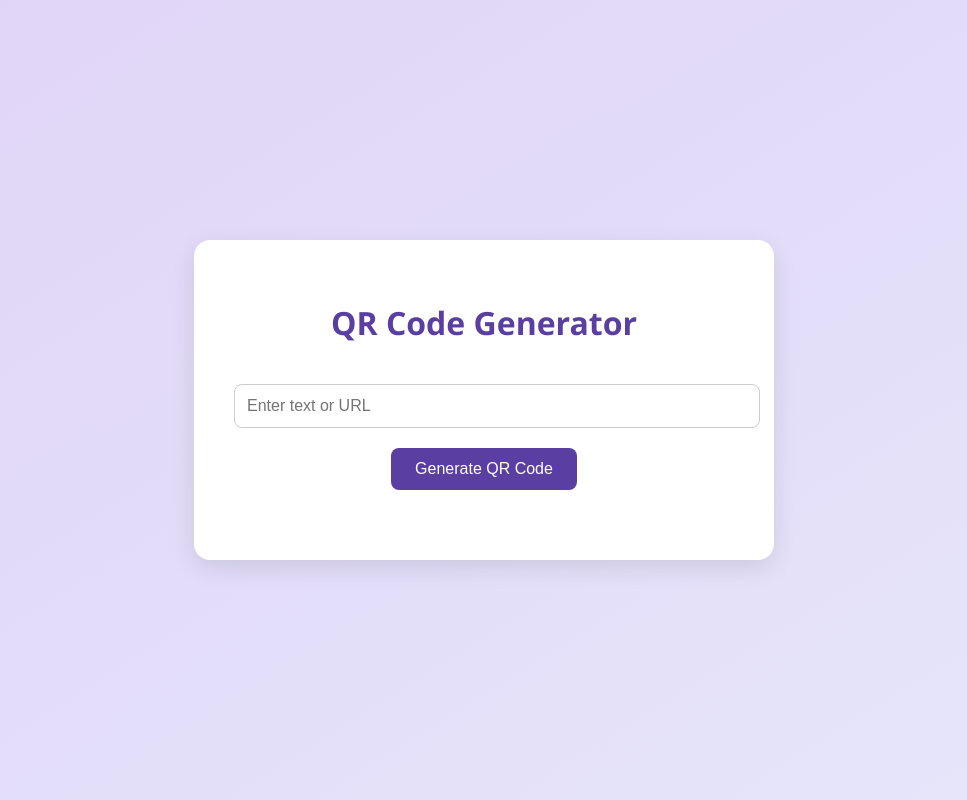
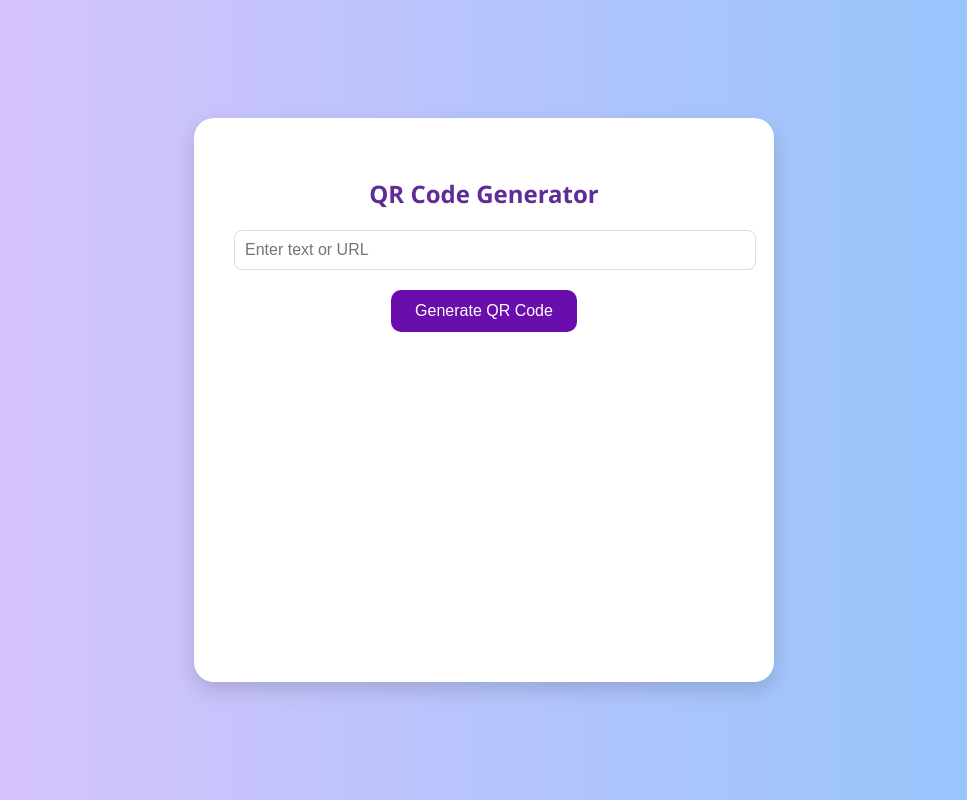
Before and after one commit to mayurdesai805/Qr-code-generator, a plain HTML site: page index.html in a window 1280 px wide. Shown: the whole page, without its empty margins (156-1123 px from the left). Drawn offline with Linux system fonts and the light colour scheme.

Commit message:
Update index.html

```diff
--- a/index.html
+++ b/index.html
@@ -1,78 +1,96 @@
 <!DOCTYPE html>
 <html lang="en">
 <head>
-  <meta charset="UTF-8">
-  <meta name="viewport" content="width=device-width, initial-scale=1.0">
+  <meta charset="UTF-8" />
+  <meta name="viewport" content="width=device-width, initial-scale=1.0"/>
   <title>QR Code Generator</title>
   <style>
     body {
-      background: linear-gradient(to bottom right, #e0d4f7, #e6e6fa);
-      font-family: 'Segoe UI', Tahoma, Geneva, Verdana, sans-serif;
+      font-family: 'Segoe UI', sans-serif;
+      background: linear-gradient(to right, #e0c3fc, #8ec5fc);
       display: flex;
       justify-content: center;
       align-items: center;
       height: 100vh;
       margin: 0;
     }
+
     .container {
-      background-color: white;
+      background: white;
       padding: 40px;
-      border-radius: 16px;
-      box-shadow: 0 8px 24px rgba(0, 0, 0, 0.1);
+      border-radius: 20px;
+      box-shadow: 0 8px 20px rgba(0, 0, 0, 0.15);
+      text-align: center;
       width: 90%;
       max-width: 500px;
-      text-align: center;
     }
-    h1 {
-      color: #5a3ea1;
+
+    h2 {
+      color: #5e2b97;
       margin-bottom: 20px;
     }
-    input[type="text"] {
+
+    input {
       width: 100%;
-      padding: 12px;
-      margin: 20px 0;
+      padding: 10px;
+      font-size: 16px;
+      border: 1px solid #ddd;
       border-radius: 8px;
-      border: 1px solid #ccc;
-      font-size: 16px;
+      margin-bottom: 20px;
     }
+
     button {
-      background-color: #5a3ea1;
+      background-color: #6a0dad;
       color: white;
       padding: 12px 24px;
       border: none;
-      border-radius: 8px;
+      border-radius: 10px;
+      cursor: pointer;
       font-size: 16px;
-      cursor: pointer;
+      transition: background-color 0.3s;
     }
+
     button:hover {
-      background-color: #4b3290;
+      background-color: #5701a6;
     }
+
     #qrCode {
       margin-top: 30px;
+      display: flex;
+      justify-content: center;
+      align-items: center;
+      min-height: 280px;
     }
   </style>
 </head>
 <body>
   <div class="container">
-    <h1>QR Code Generator</h1>
-    <input type="text" id="text" placeholder="Enter text or URL">
+    <h2>QR Code Generator</h2>
+    <input type="text" id="text" placeholder="Enter text or URL" />
+    <br />
     <button onclick="generateQRCode()">Generate QR Code</button>
     <div id="qrCode"></div>
   </div>
 
-  <script src="https://cdnjs.cloudflare.com/ajax/libs/qrious/4.0.2/qrious.min.js"></script>
+  <script src="https://cdn.jsdelivr.net/npm/qrious@4.0.2/dist/qrious.min.js"></script>
   <script>
     function generateQRCode() {
-      var text = document.getElementById("text").value;
-      if (!text.trim()) {
-        alert("Please enter some text or URL");
+      const text = document.getElementById("text").value;
+      if (text.trim() === "") {
+        alert("Please enter text or URL.");
         return;
       }
-      var qr = new QRious({
+
+      const qr = new QRious({
         element: document.createElement('canvas'),
         value: text,
-        size: 250
+        size: 250 // 👈 Bigger size here
       });
-      var qrDiv = document.getElementById("qrCode");
+
+      const qrDiv = document.getElementById("qrCode");
       qrDiv.innerHTML = "";
-      qrDiv.appendChild(qr.ele
+      qrDiv.appendChild(qr.element);
+    }
+  </script>
+</body>
+</html>
```
